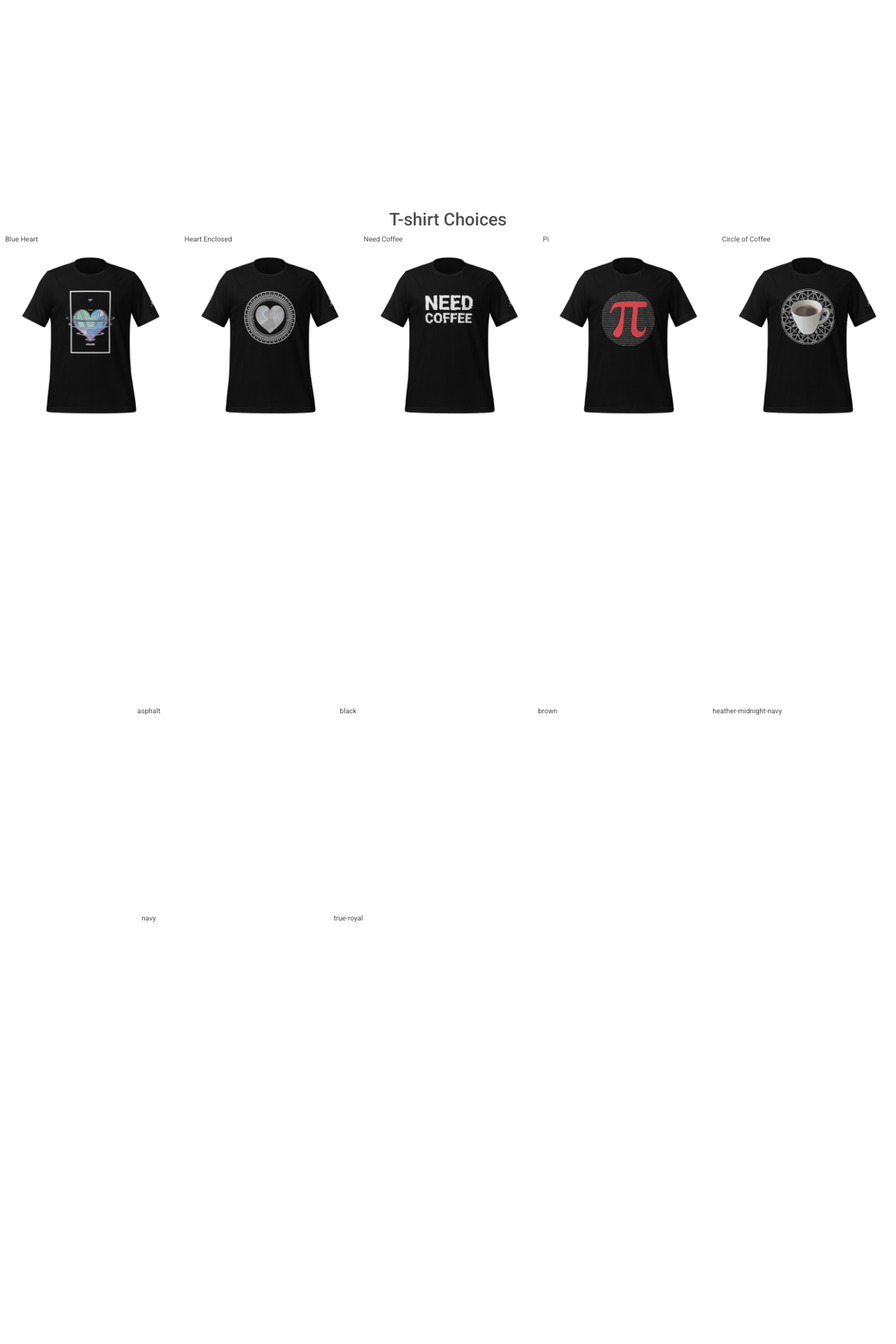
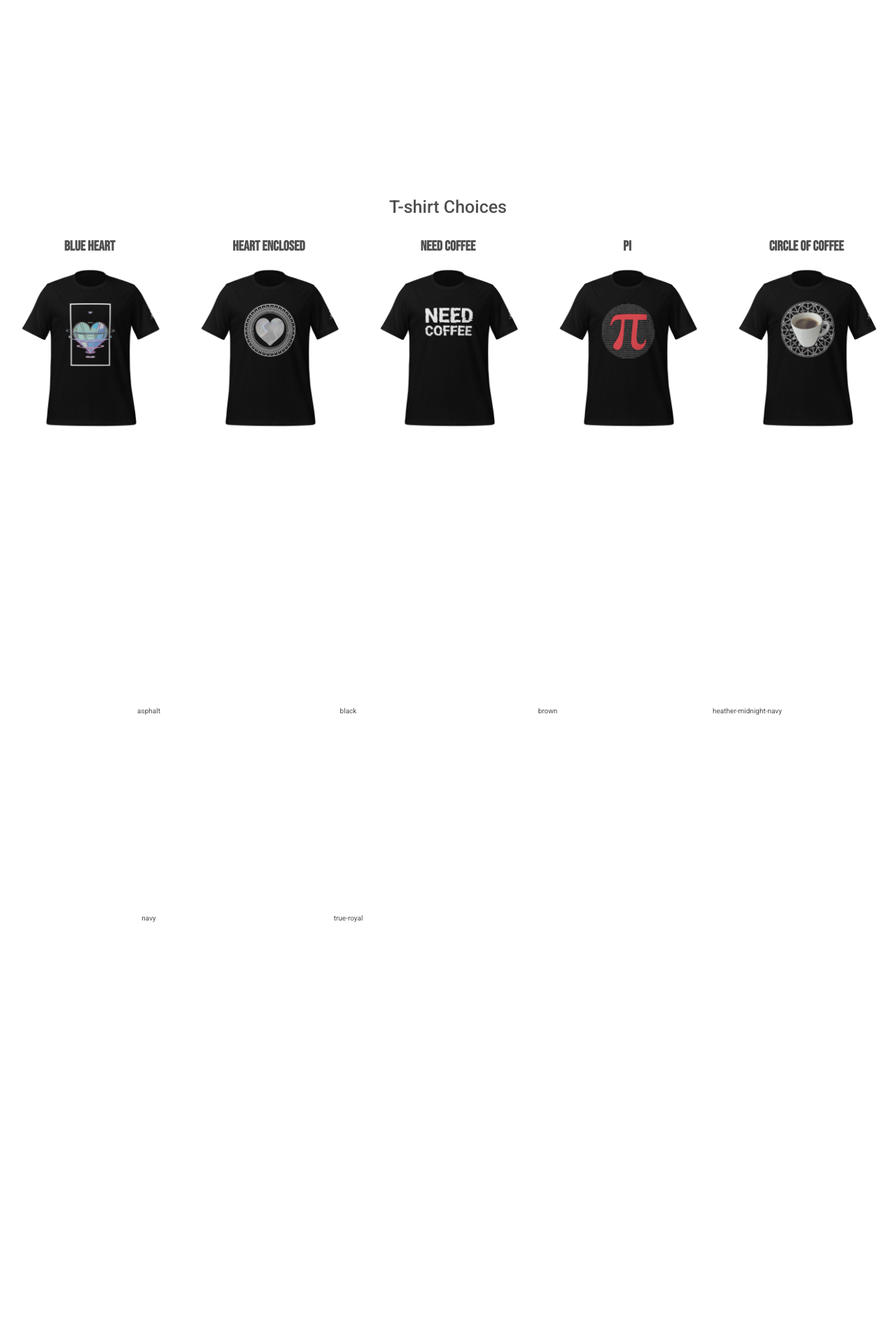
Before and after one commit to dcartist/dcshirts, a Jekyll site: the page built from index.markdown, in a window 1280 px wide. Shown: the top 1920 px of the page at 70% size. Built offline with Jekyll 4.4.1, drawn with Linux system fonts in a browser that asks for light colours; nearby versions of some CDN libraries; library files that are not in the unit come from our copies.

Commit message:
adding more to top shirts

```diff
--- a/assets/css/style.css
+++ b/assets/css/style.css
@@ -38,7 +38,15 @@ html {
   scroll-behavior: smooth;
 }
 
+.shirt-names{
+  text-align: center;
+  font-family: "Bebas Neue", sans-serif;
+  font-weight: 700;
+  font-style: normal;
+  font-size: 20px;
+  margin-top: 20px;
 
+}
 h2{
   font-family: "Bebas Neue", sans-serif;
   font-weight: 400;
--- a/index.markdown
+++ b/index.markdown
@@ -5,11 +5,11 @@ layout: default
 <div class="intro container-fluid" >
 <div class="row"><h1>T-shirt Choices</h1></div>
 <div class="row">
-<div class="col"><p>Blue Heart</p><img src="/assets/images/blueheart/unisex-staple-t-shirt-black.jpg" class="img-fluid"></div>
-<div class="col"><p>Heart Enclosed</p><img src="/assets/images/millieheart/unisex-staple-t-shirt-black.jpg" class="img-fluid"></div>
-<div class="col"><p>Need Coffee</p><img src="/assets/images/needCoffee/unisex-staple-t-shirt-black.jpg" class="img-fluid"></div>
-<div class="col"><p>Pi</p><img src="/assets/images/pi/unisex-staple-t-shirt-black.jpg" class="img-fluid"></div>
-<div class="col"><p>Circle of Coffee</p><img src="/assets/images/circleOfCoffee/unisex-staple-t-shirt-black.jpg" class="img-fluid"></div>
+<div class="col"><p class="shirt-names">Blue Heart</p><img src="/assets/images/blueheart/unisex-staple-t-shirt-black.jpg" class="img-fluid"></div>
+<div class="col"><p class="shirt-names">Heart Enclosed</p><img src="/assets/images/millieheart/unisex-staple-t-shirt-black.jpg" class="img-fluid"></div>
+<div class="col"><p class="shirt-names">Need Coffee</p><img src="/assets/images/needCoffee/unisex-staple-t-shirt-black.jpg" class="img-fluid"></div>
+<div class="col"><p class="shirt-names">Pi</p><img src="/assets/images/pi/unisex-staple-t-shirt-black.jpg" class="img-fluid"></div>
+<div class="col"><p class="shirt-names">Circle of Coffee</p><img src="/assets/images/circleOfCoffee/unisex-staple-t-shirt-black.jpg" class="img-fluid"></div>
 
 </div>
 <div class="row"></div>
```
